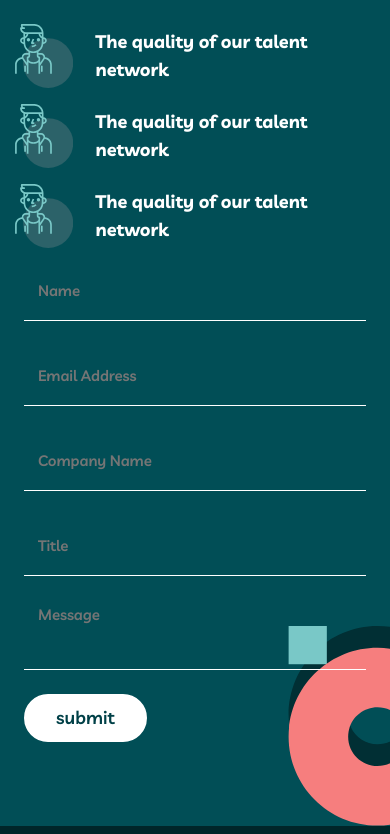
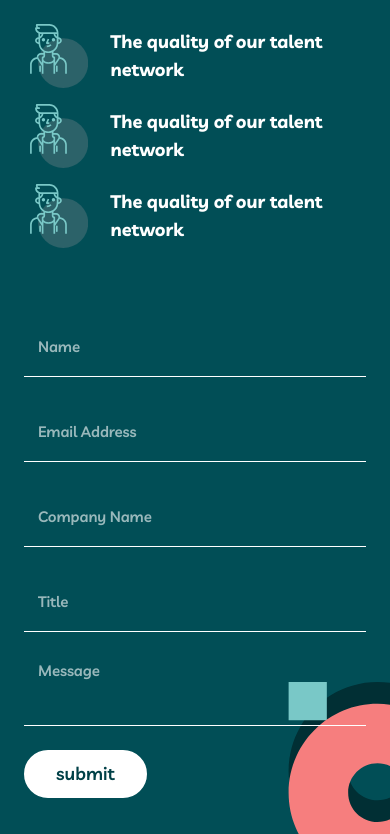
Before and after one commit to abdulqodir18/myteam, a plain HTML site: page contact.html in a window 390 px wide. Shown: the part 289-1123 px from the top of the page. Drawn offline with Linux system fonts and the light colour scheme.

Commit message:
edit input plecholder color

```diff
--- a/scss/contact/form/_contact-form-all.scss
+++ b/scss/contact/form/_contact-form-all.scss
@@ -29,6 +29,18 @@
     padding-left: 14px;
     margin-bottom: 24px;
 
+}
+::-webkit-input-placeholder {
+    color: rgba(255, 255, 255, 0.6);
+}
+::-moz-placeholder {
+    color: rgba(255, 255, 255, 0.6);
+}
+:-ms-input-placeholder {
+    color: rgba(255, 255, 255, 0.6);
+}
+:-moz-placeholder {
+    color: rgba(255, 255, 255, 0.6);
 }
 .contact-form__input:invalid:not(:placeholder-shown) {
     border-bottom: 1px solid #F67E7E;
@@ -74,6 +86,8 @@
         color: #ffffff;
     }
 }
-@media only screen and (max-width:1300px) {
-
+@media only screen and (max-width:650px) {
+    .contact-form {
+        margin-top: 56px;
+    }
 }
--- a/scss/contact/hero/_contact-hero-all.scss
+++ b/scss/contact/hero/_contact-hero-all.scss
@@ -100,6 +100,7 @@
     }
     .contact-hero {
         max-width: 450px;
+        margin: 0;
     }
 }
 @media only screen and (max-width:460px) {
```
Also changed, not shown: css/styles.css, 1 other file.
